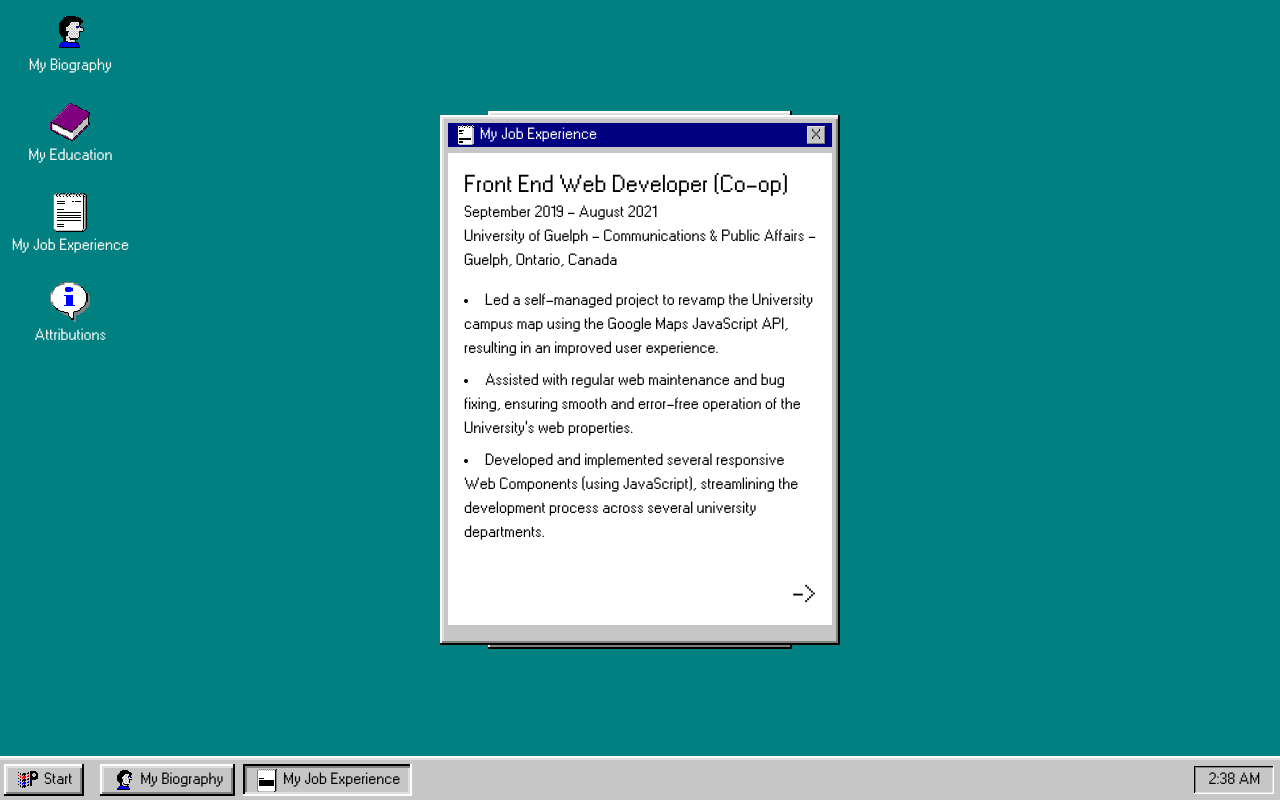
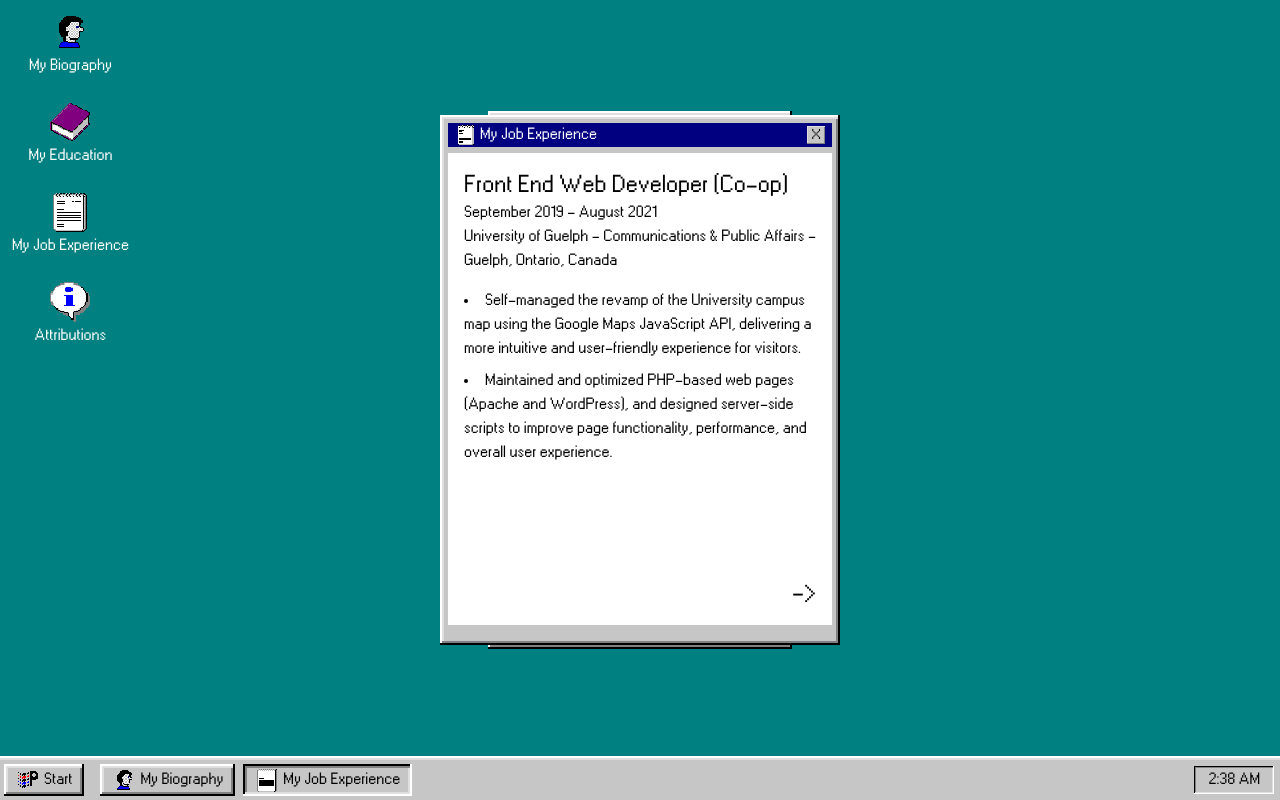
Before and after one commit to RazaMM/portfolio, a Next.js app: page / in a window 1280 px wide. Both pictures are taken after a click on the button "My Job Experience". Built offline with nearby package versions, Linux system fonts and the light colour scheme.

Commit message:
Update experience descriptions for improved clarity and accuracy

```diff
--- a/components/programs/experience.tsx
+++ b/components/programs/experience.tsx
@@ -22,9 +22,8 @@ const experiences: Experience[] = [
     company: 'University of Guelph - Communications & Public Affairs',
     location: 'Guelph, Ontario, Canada',
     description: [
-      'Led a self-managed project to revamp the University campus map using the Google Maps JavaScript API, resulting in an improved user experience.',
-      "Assisted with regular web maintenance and bug fixing, ensuring smooth and error-free operation of the University's web properties.",
-      'Developed and implemented several responsive Web Components (using JavaScript), streamlining the development process across several university departments.',
+      'Self-managed the revamp of the University campus map using the Google Maps JavaScript API, delivering a more intuitive and user-friendly experience for visitors.',
+      'Maintained and optimized PHP-based web pages (Apache and WordPress), and designed server-side scripts to improve page functionality, performance, and overall user experience.',
     ],
   },
   {
@@ -58,9 +57,8 @@ const experiences: Experience[] = [
     company: 'University of Guelph - Communications & Marketing',
     location: 'Guelph, Ontario, Canada',
     description: [
-      "Led the development of a web component library using Svelte, allowing for the creation of reusable components across the University's web properties.",
-      'Assisted with the development of a handful of new web pages including a revamped homepage, using GatsbyJS and React.',
-      'Performed regular web maintenance and bug fixing, ensuring a smooth, accessible and error-free experience for users.',
+      'Contributed to the redesign and development of the University’s homepage using GatsbyJS and Drupal, enhancing performance and visual appeal',
+      'Developed and maintained a reusable web components library with Svelte, streamlining development workflows and improving consistency across the University’s web properties.',
     ],
   },
   {
@@ -70,9 +68,9 @@ const experiences: Experience[] = [
     company: 'University of Guelph - Communications & Marketing',
     location: 'Guelph, Ontario, Canada',
     description: [
-      "Led the development of a web component library using Svelte, allowing for the creation of reusable components across the University's web properties.",
-      'Assisted with the development of a handful of new web pages including a revamped homepage, using GatsbyJS and React.',
-      'Performed regular web maintenance and bug fixing, ensuring a smooth, accessible and error-free experience for users.',
+      'Led the development of new program search and admission requirements pages, streamlining the application process and enhancing the user experience for prospective students.',
+      'Initiated the migration of front-end infrastructure to modern technologies (Next.js and TailwindCSS), improving performance, scalability, and maintainability.',
+      'Designed and implemented front-end interactions with a CMS built on Drupal and GraphQL, ensuring seamless data integration and dynamic content delivery.',
     ],
   },
 ];
```
